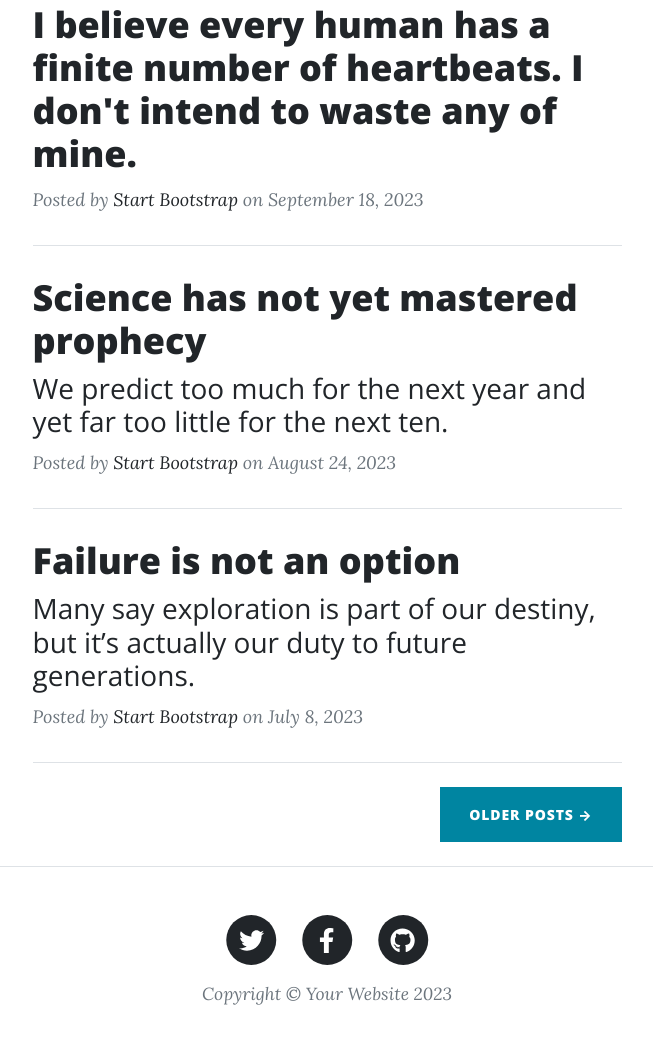
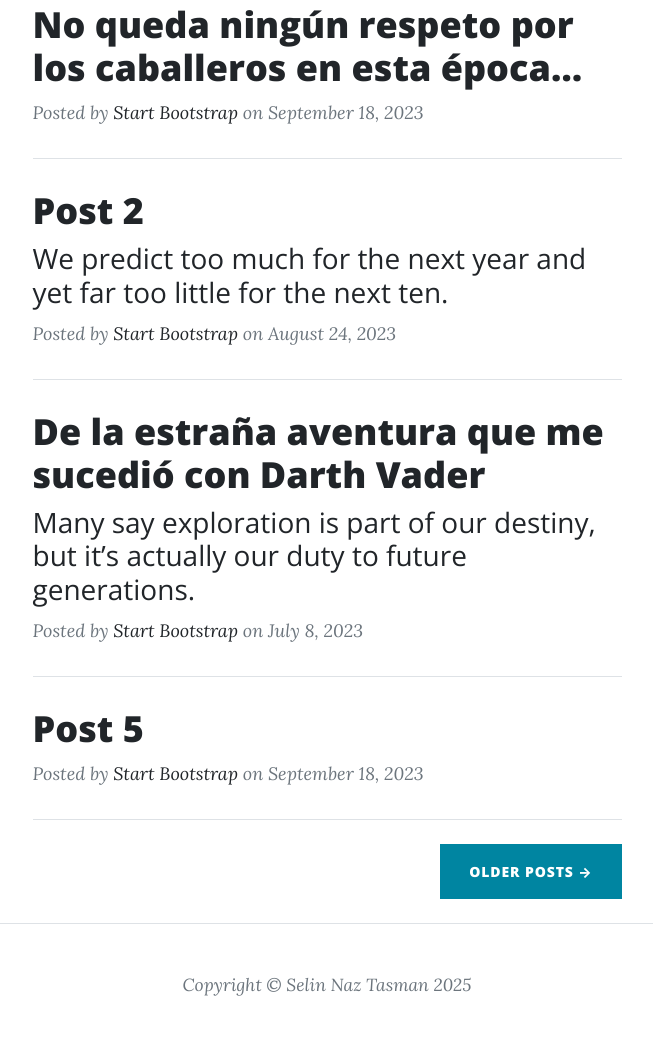
Before and after one commit to selintasman/selintasman.github.io, a website: page dist/index.html in a window 1280 px wide. Shown: the part 924-1968 px from the top of the page, without its empty margins (313-966 px from the left). Drawn offline with nearby package versions, Linux system fonts and the light colour scheme.

Commit message:
Added titles

```diff
--- a/dist/index.html
+++ b/dist/index.html
@@ -19,7 +19,7 @@
         <!-- Navigation-->
         <nav class="navbar navbar-expand-lg navbar-light" id="mainNav">
             <div class="container px-4 px-lg-5">
-                <a class="navbar-brand" href="index.html">Testing</a>
+                <a class="navbar-brand" href="index.html">Don Quijote</a>
                 <button class="navbar-toggler" type="button" data-bs-toggle="collapse" data-bs-target="#navbarResponsive" aria-controls="navbarResponsive" aria-expanded="false" aria-label="Toggle navigation">
                     Menu
                     <i class="fas fa-bars"></i>
@@ -67,7 +67,8 @@
                     <hr class="my-4" />
                     <!-- Post preview-->
                     <div class="post-preview">
-                        <a href="post.html"><h2 class="post-title">I believe every human has a finite number of heartbeats. I don't intend to waste any of mine.</h2></a>
+                        <a href="post.html"><h2 class="post-title">No queda ningún respeto por los caballeros en esta época…
+                        </h2></a>
                         <p class="post-meta">
                             Posted by
                             <a href="#!">Start Bootstrap</a>
@@ -79,7 +80,7 @@
                     <!-- Post preview-->
                     <div class="post-preview">
                         <a href="post.html">
-                            <h2 class="post-title">Science has not yet mastered prophecy</h2>
+                            <h2 class="post-title">Post 2</h2>
                             <h3 class="post-subtitle">We predict too much for the next year and yet far too little for the next ten.</h3>
                         </a>
                         <p class="post-meta">
@@ -93,7 +94,7 @@
                     <!-- Post preview-->
                     <div class="post-preview">
                         <a href="post.html">
-                            <h2 class="post-title">Failure is not an option</h2>
+                            <h2 class="post-title">De la estraña aventura que me sucedió con Darth Vader</h2>
                             <h3 class="post-subtitle">Many say exploration is part of our destiny, but it’s actually our duty to future generations.</h3>
                         </a>
                         <p class="post-meta">
@@ -104,6 +105,18 @@
                     </div>
                     <!-- Divider-->
                     <hr class="my-4" />
+                    <!-- Post preview-->
+                    <div class="post-preview">
+                        <a href="post.html"><h2 class="post-title">Post 5
+                        </h2></a>
+                        <p class="post-meta">
+                            Posted by
+                            <a href="#!">Start Bootstrap</a>
+                            on September 18, 2023
+                        </p>
+                    </div>
+                     <!-- Divider-->
+                     <hr class="my-4" />
                     <!-- Pager-->
                     <div class="d-flex justify-content-end mb-4"><a class="btn btn-primary text-uppercase" href="#!">Older Posts →</a></div>
                 </div>
@@ -114,7 +127,7 @@
             <div class="container px-4 px-lg-5">
                 <div class="row gx-4 gx-lg-5 justify-content-center">
                     <div class="col-md-10 col-lg-8 col-xl-7">
-                        <ul class="list-inline text-center">
+                        <!-- <ul class="list-inline text-center">
                             <li class="list-inline-item">
                                 <a href="#!">
                                     <span class="fa-stack fa-lg">
@@ -139,8 +152,8 @@
                                     </span>
                                 </a>
                             </li>
-                        </ul>
-                        <div class="small text-center text-muted fst-italic">Copyright &copy; Your Website 2023</div>
+                        </ul> -->
+                        <div class="small text-center text-muted fst-italic">Copyright &copy; Selin Naz Tasman 2025</div>
                     </div>
                 </div>
             </div>
```
